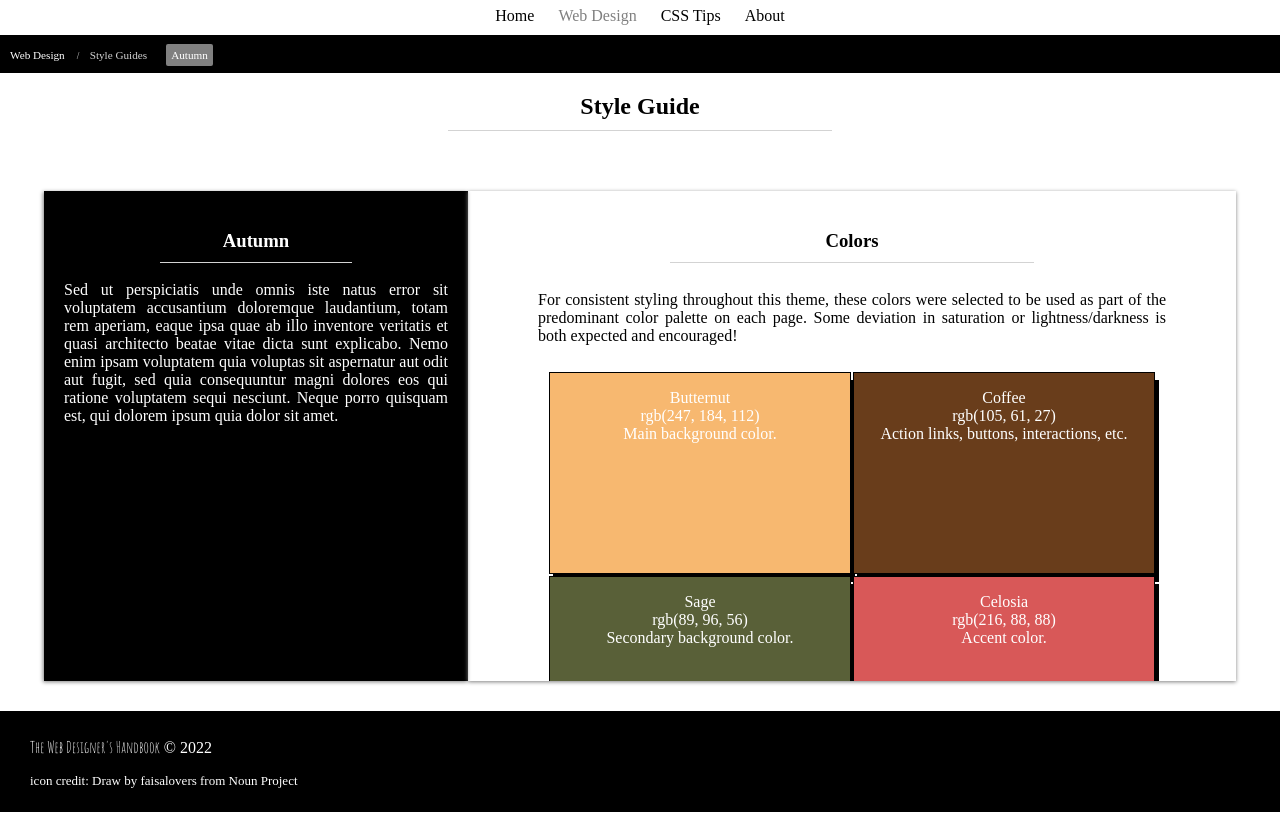
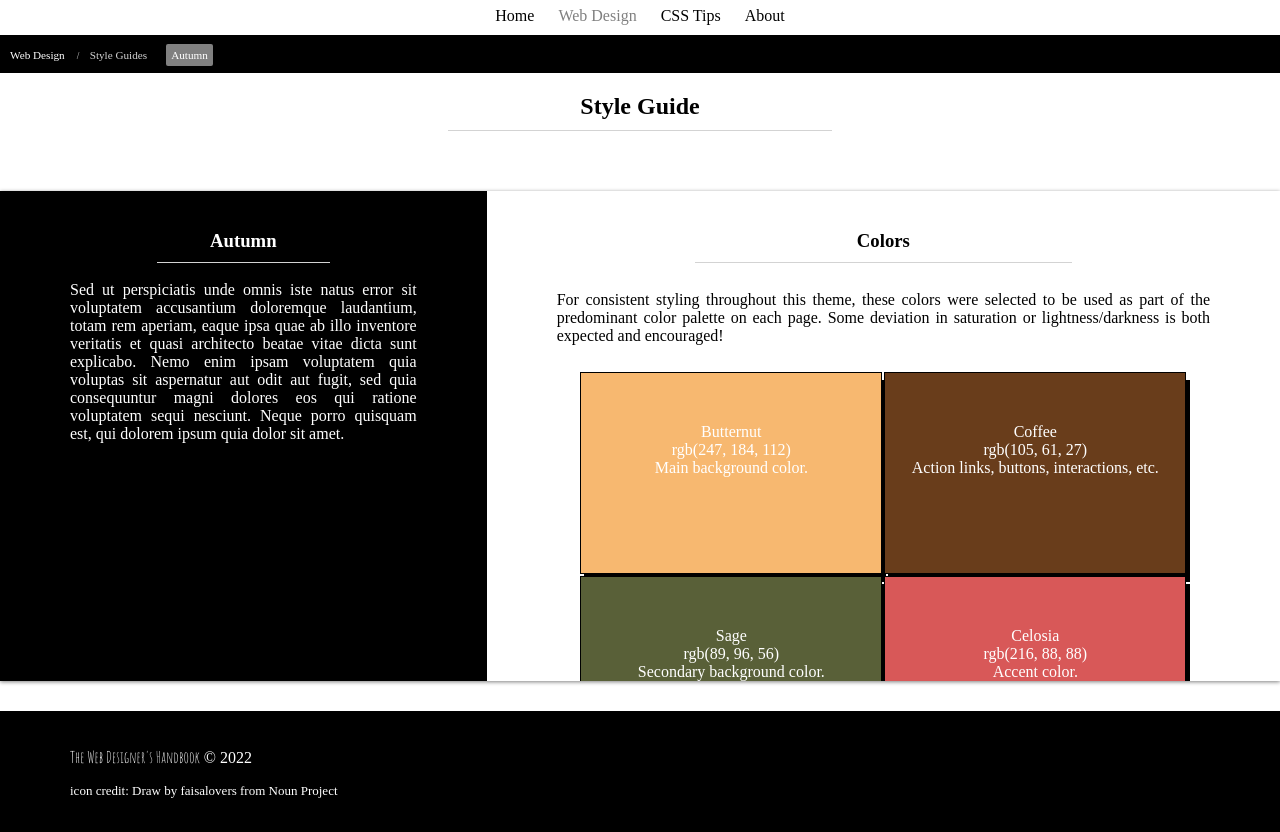
Before and after one commit to skai-m/WebDesignerHandbook, a plain HTML site: page index.html in a window 1280 px wide. Shown: the part 103-935 px from the top of the page. Drawn offline with Linux system fonts and the light colour scheme; a web font is replaced by a local one.

Commit message:
Add files via upload
Add flex wrap properties to main and aside elements. Additional formatting changes.

```diff
--- a/resource/css/styles.css
+++ b/resource/css/styles.css
@@ -103,29 +103,34 @@ ul.breadcrumb li.attribute::after {
 }
 */
 
-aside {
-  display: inline-block;
-  color: white;
-  background-color: black;
-  width: 30%;
-  height: 450px;
-  padding: 20px;
-  min-width: 330px;
-  box-shadow: -1px 1px 4px gray;
-}
-
 .content-box {
   display: flex;
   flex-direction: row;
-  flex-wrap: nowrap;
+  flex-wrap: wrap;
   justify-content: center;
   margin: 30px 0;
+  box-shadow: 0 1px 4px gray;
+}
+
+aside {
+  /*display: inline-block;*/
+  color: white;
+  background-color: black;
+  flex: 1 1 100px;
+  /* width: 30%;
+    height: 450px;
+    */
+  padding: 20px 70px;
+  min-width: 300px;
+  /*box-shadow: -1px 1px 4px gray;*/
 }
 
 main {
-  display: inline-block;
+  /*display: inline-block;
   width: 60%;
-  box-shadow: 0 1px 4px gray;
+  */
+  flex: 2 2 300px;
+  /*box-shadow: 0 1px 4px gray;*/
   height: 490px;
   overflow: scroll;
 }
@@ -184,6 +189,10 @@ div.color-box {
   border: 1px solid black;
   margin: 1px;
   box-shadow: 4px 8px black;
+}
+
+div.color-box p {
+  margin-top: 50px;
 }
 
 p {
@@ -265,7 +274,7 @@ p.intro {
 footer {
   background-color: black;
   color: white;
-  padding: 10px 30px;
+  padding: 20px 70px;
 }
 
 footer a {
```
